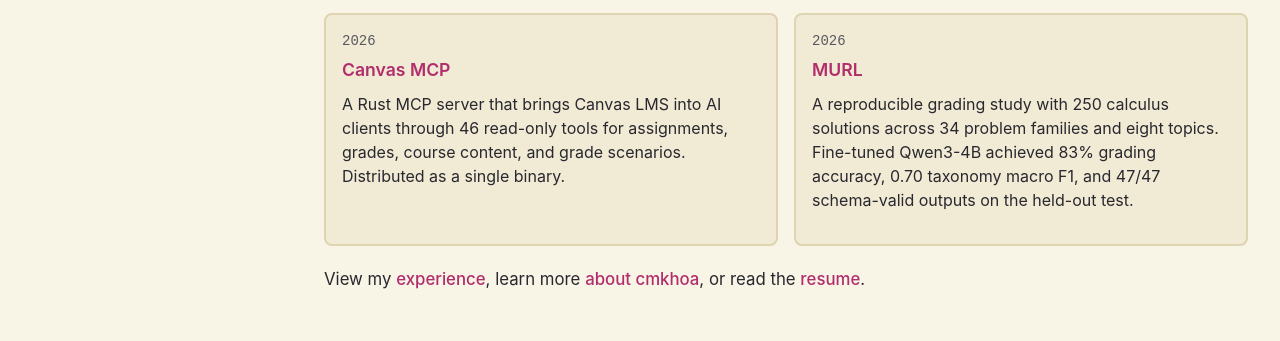
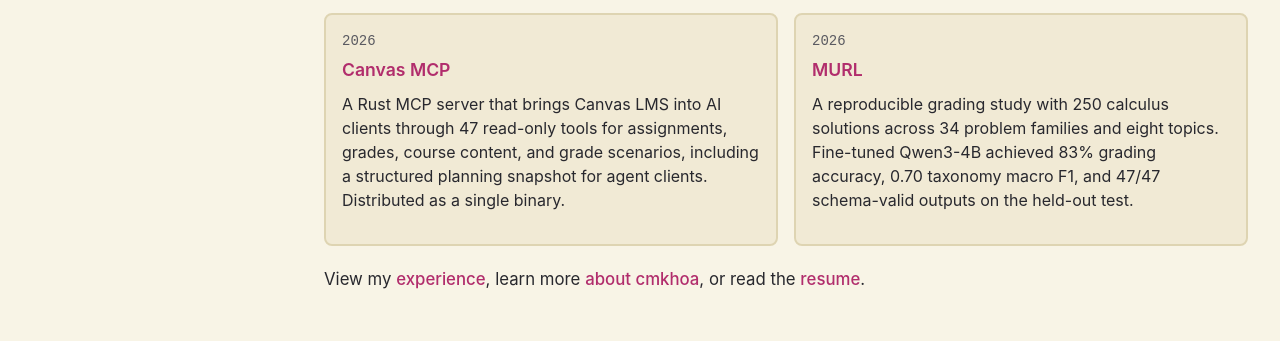
Before and after one commit to cmkhoa/cmkhoa.me, a Gatsby site: page / in a window 1280 px wide. Shown: the part 823-1164 px from the top of the page. Built offline with nearby package versions, Linux system fonts and the light colour scheme; Gatsby itself is replaced by a stand-in of ours; some packages are replaced by stand-ins of ours; a web font is replaced by a local one.

Commit message:
Refresh Canvas portfolio projects

```diff
--- a/src/data/projectsList.js
+++ b/src/data/projectsList.js
@@ -22,9 +22,18 @@ export const projectsList = [
     date: '2026',
     slug: 'canvas-mcp',
     tagline:
-      'A Rust MCP server that brings Canvas LMS into AI clients through 46 read-only tools for assignments, grades, course content, and grade scenarios. Distributed as a single binary.',
+      'A Rust MCP server that brings Canvas LMS into AI clients through 47 read-only tools for assignments, grades, course content, and grade scenarios, including a structured planning snapshot for agent clients. Distributed as a single binary.',
     url: 'https://github.com/cmkhoa/canvas-mcp',
     highlight: true,
+  },
+  {
+    name: 'Canvas Academic Planner',
+    date: '2026',
+    slug: 'canvas-academic-planner',
+    tagline:
+      'A local-first, auditable Rust terminal agent built on Canvas MCP. It combines an allowlisted read-only data path with code-owned scheduling, citations, validation, and append-only audit logs; 71 tests and 13 offline evaluation scenarios pass.',
+    url: 'https://github.com/cmkhoa/canvas-agent',
+    highlight: false,
   },
   {
     name: 'MURL',
```
